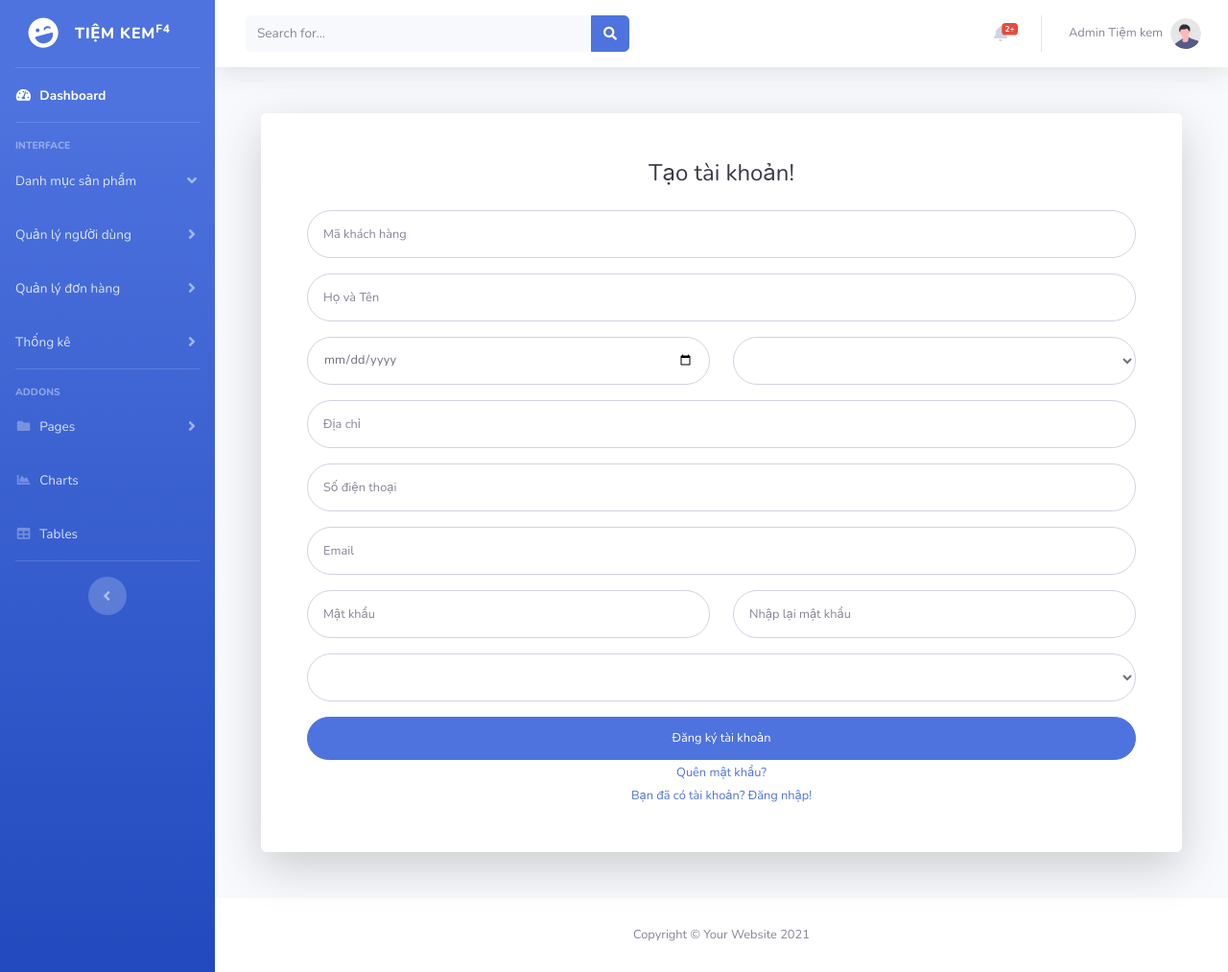
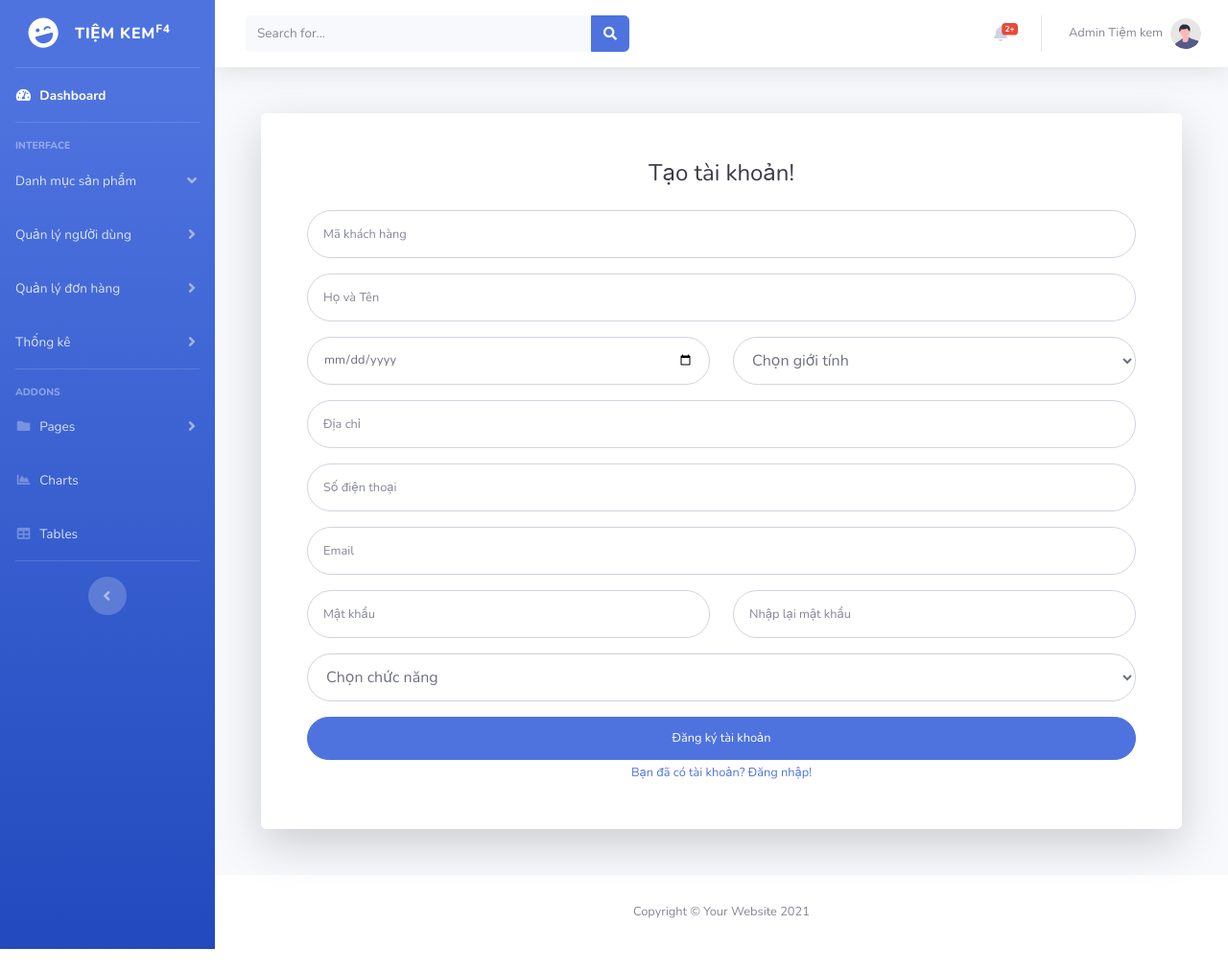
Before and after one commit to Truongbuiii/BO3, a PHP site: page /admin/quanTri/themnguoidung.php in a window 1280 px wide. Shown: the whole page at 96% size. After the commit the page ends 989 px from the top, so only its background shows below. Run offline with PHP 8.4, Linux system fonts and the light colour scheme.

Commit message:
Update themnguoidung.php

```diff
--- a/admin/quanTri/themnguoidung.php
+++ b/admin/quanTri/themnguoidung.php
@@ -1,18 +1,26 @@
 <?php
     require('includes/header.php');
 ?>
+<style>
+    #gender, #chucNang {
+        border-radius: 25px;
+        padding: 10px 15px;
+        height: 50px;
+        border: 1px solid #ced4da;
+    }
+</style>
+
 <div class="container">
     <div class="card o-hidden border-0 shadow-lg my-5">
         <div class="card-body p-0">
             <!-- Nested Row within Card Body -->
             <div class="row">
-
                 <div class="col-lg-12">
                     <div class="p-5">
                         <div class="text-center">
                             <h1 class="h4 text-gray-900 mb-4">Tạo tài khoản!</h1>
                         </div>
-                        <form class="user">
+                        <form class="user" onsubmit="return validateForm();">
                             <!-- Mã khách hàng -->
                             <div class="form-group">
                                 <input type="text" class="form-control form-control-user" id="exampleInputMaKH" name="maKH"
@@ -31,7 +39,7 @@
                                 </div>
                                 <!-- Giới tính -->
                                 <div class="col-sm-6">
-    <select class="form-control form-control-user" id="gender" name="gioiTinh">
+                                    <select class="form-control" id="gender" name="gioiTinh">
                                         <option value="">Chọn giới tính</option>
                                         <option value="Nam">Nam</option>
                                         <option value="Nữ">Nữ</option>
@@ -46,7 +54,7 @@
                             </div>
                             <!-- Số điện thoại -->
                             <div class="form-group">
-                                <input type="tel" class="form-control form-control-user" id="exampleSDT" name="soDienThoai"
+                                <input type="number" class="form-control form-control-user" id="exampleSDT" name="soDienThoai"
                                     placeholder="Số điện thoại">
                             </div>
                             <!-- Email -->
@@ -67,21 +75,17 @@
                             </div>
                             <!-- Chức năng -->
                             <div class="form-group">
-    <select class="form-control form-control-user" id="chucNang" name="chucNang">
+                                <select class="form-control" id="chucNang" name="chucNang">
                                     <option value="">Chọn chức năng</option>
                                     <option value="admin">Quản trị viên</option>
                                     <option value="user">Người dùng</option>
                                 </select>
                             </div>
-
                             <!-- Nút đăng ký -->
                             <button type="submit" class="btn btn-primary btn-user btn-block">
                                 Đăng ký tài khoản
                             </button>
-
-                        <div class="text-center">
-                            <a class="small" href="forgot-password.html">Quên mật khẩu?</a>
-                        </div>
+                        </form>
                         <div class="text-center">
                             <a class="small" href="login.html">Bạn đã có tài khoản? Đăng nhập!</a>
                         </div>
@@ -92,6 +96,54 @@
     </div>
 </div>
 
+<!-- JavaScript kiểm tra form -->
+<script>
+    function validateForm() {
+        const maKH = document.getElementById("exampleInputMaKH").value.trim();
+        const hoTen = document.getElementById("exampleInputHovaten").value.trim();
+        const ngaySinh = document.getElementById("exampleNgaySinh").value.trim();
+        const gioiTinh = document.getElementById("gender").value.trim();
+        const diaChi = document.getElementById("exampleDiaChi").value.trim();
+        const soDienThoai = document.getElementById("exampleSDT").value.trim();
+        const email = document.getElementById("exampleInputEmail").value.trim();
+        const matKhau = document.getElementById("exampleInputPassword").value;
+        const nhapLaiMatKhau = document.getElementById("exampleRepeatPassword").value;
+        const chucNang = document.getElementById("chucNang").value.trim();
+
+        // Biểu thức chính quy kiểm tra số điện thoại (bắt đầu bằng 0, độ dài 10-11 số)
+        const phoneRegex = /^0[0-9]{9,10}$/;
+        // Biểu thức chính quy kiểm tra email
+        const emailRegex = /^[^\s@]+@[^\s@]+\.[^\s@]+$/;
+
+        // Kiểm tra nhập đầy đủ
+        if (!maKH || !hoTen || !ngaySinh || !gioiTinh || !diaChi || !soDienThoai || !email || !matKhau || !nhapLaiMatKhau || !chucNang) {
+            alert("Vui lòng nhập đầy đủ thông tin!");
+            return false;
+        }
+
+        // Kiểm tra định dạng số điện thoại
+        if (!phoneRegex.test(soDienThoai)) {
+            alert("Số điện thoại không hợp lệ! Số điện thoại phải bắt đầu bằng số 0 và có độ dài 10-11 chữ số.");
+            return false;
+        }
+
+        // Kiểm tra định dạng email
+        if (!emailRegex.test(email)) {
+            alert("Địa chỉ email không hợp lệ!");
+            return false;
+        }
+
+        // Kiểm tra khớp mật khẩu
+        if (matKhau !== nhapLaiMatKhau) {
+            alert("Mật khẩu và nhập lại mật khẩu không khớp!");
+            return false;
+        }
+
+        alert("Đăng ký thành công!");
+        return true;
+    }
+</script>
+
 <?php
     require('includes/footer.php');
 ?>
```
Lines whose indentation alone changed are shown as unchanged.
